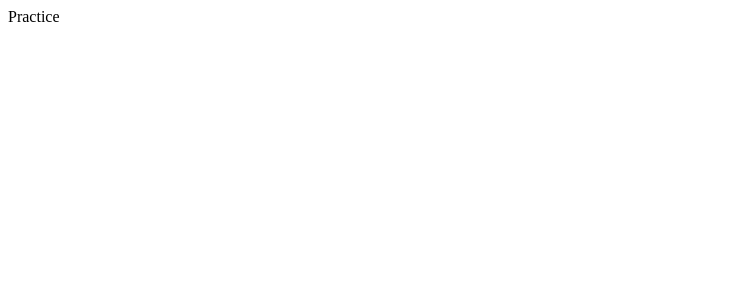
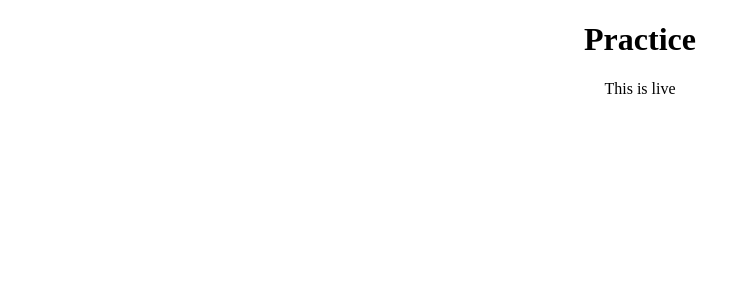
Before and after one commit to its-gio/cart-counter, a React (Vite) app: page / in a window 1280 px wide. Shown: the top 300 px of the page, without its empty margins (0-751 px from the left). Built offline with nearby package versions, Linux system fonts and the light colour scheme.

Commit message:
Added Sass to dependancies

```diff
--- a/package.json
+++ b/package.json
@@ -22,6 +22,7 @@
     "not op_mini all"
   ],
   "devDependencies": {
-    "babel-core": "^6.26.3"
+    "babel-core": "^6.26.3",
+    "sass": "^1.15.2"
   }
 }
--- a/src/App.js
+++ b/src/App.js
@@ -1,9 +1,14 @@
 import React, { Component } from "react";
-import "./App.css";
+import "./index.scss";
 
 class App extends Component {
   render() {
-    return <div className="App">Practice</div>;
+    return (
+      <div className="App">
+        <h1 className="App__Header">Practice</h1>
+        <p className="App__Paragraph">This is live</p>
+      </div>
+    );
   }
 }
 
--- a/src/index.html
+++ b/src/index.html
@@ -6,31 +6,11 @@
       name="viewport"
       content="width=device-width, initial-scale=1, shrink-to-fit=no"
     />
-    <meta name="theme-color" content="#000000" />
-    <!--
-      Notice the use of %PUBLIC_URL% in the tags above.
-      It will be replaced with the URL of the `public` folder during the build.
-      Only files inside the `public` folder can be referenced from the HTML.
-
-      Unlike "/favicon.ico" or "favicon.ico", "%PUBLIC_URL%/favicon.ico" will
-      work correctly both with client-side routing and a non-root public URL.
-      Learn how to configure a non-root public URL by running `npm run build`.
-    -->
     <title>Cart Counter</title>
   </head>
   <body>
     <noscript>You need to enable JavaScript to run this app.</noscript>
     <div id="root"></div>
-    <!--
-      This HTML file is a template.
-      If you open it directly in the browser, you will see an empty page.
-
-      You can add webfonts, meta tags, or analytics to this file.
-      The build step will place the bundled scripts into the <body> tag.
-
-      To begin the development, run `npm start` or `yarn start`.
-      To create a production bundle, use `npm run build` or `yarn build`.
-    -->
     <script src="./index.js"></script>
   </body>
 </html>
--- a/src/index.js
+++ b/src/index.js
@@ -1,6 +1,5 @@
 import React from "react";
 import ReactDOM from "react-dom";
-import "./index.css";
-import App from "./App";
+import App from "./App.js";
 
 ReactDOM.render(<App />, document.getElementById("root"));
--- /dev/null
+++ b/src/index.scss
@@ -0,0 +1 @@
+@import "./styles/App.scss";
--- /dev/null
+++ b/src/styles/App.scss
@@ -0,0 +1,7 @@
+.App {
+  text-align: center;
+
+  &__Header {
+    font-size: 2em;
+  }
+}
```
Also changed, not shown: src/App.css (deleted), src/index.css (deleted), 5 other files (tests, documents, lock files or other folders).
